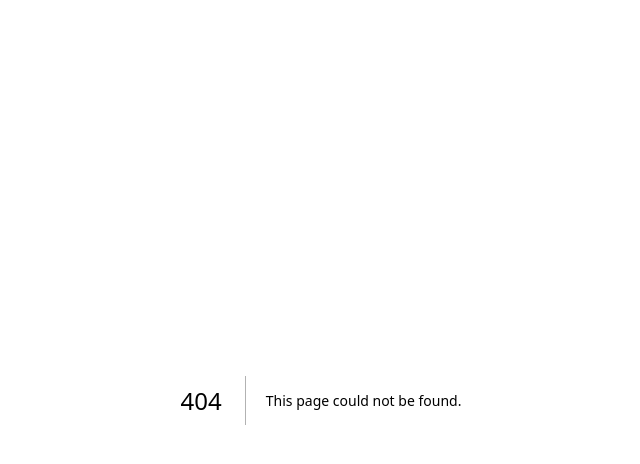
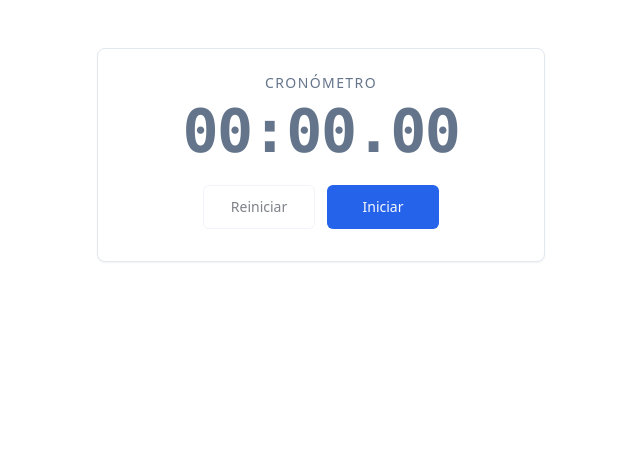
Before and after one commit to matiasne/a-empty-em, a Next.js app: page /stopwatch in a window 1280 px wide. Before the commit this address had no page. Shown: the top 464 px of the page, without its empty margins (319-959 px from the left). Built offline with nearby package versions, Linux system fonts and the light colour scheme.

Commit message:
feat(agent): create en html un counter
Task ID: g2CXzPg8YoEt0W5cYnX7
Type: feature
Priority: medium

```diff
--- a/src/app/page.tsx
+++ b/src/app/page.tsx
@@ -19,6 +19,9 @@ export default function HomePage() {
             </Button>
             <Button variant="outline" asChild>
               <Link href="/users">View Users</Link>
+            </Button>
+            <Button variant="outline" asChild>
+              <Link href="/stopwatch">Cronómetro</Link>
             </Button>
           </div>
         </div>
--- /dev/null
+++ b/src/app/stopwatch/page.tsx
@@ -0,0 +1,14 @@
+import { Stopwatch } from '@/components/stopwatch/stopwatch'
+
+export const metadata = {
+  title: 'Cronómetro',
+  description: 'Cronómetro con vueltas',
+}
+
+export default function StopwatchPage() {
+  return (
+    <div className="container mx-auto px-4 py-12">
+      <Stopwatch />
+    </div>
+  )
+}
--- /dev/null
+++ b/src/components/stopwatch/stopwatch.tsx
@@ -0,0 +1,196 @@
+'use client'
+
+import { useCallback, useEffect, useRef, useState } from 'react'
+import { Button } from '@/components/ui/button'
+import { Card, CardContent, CardHeader, CardTitle } from '@/components/ui/card'
+import { cn } from '@/lib/utils'
+
+interface Lap {
+  id: number
+  time: number
+  delta: number
+}
+
+function formatTime(ms: number): string {
+  const centiseconds = Math.floor((ms % 1000) / 10)
+  const seconds = Math.floor((ms / 1000) % 60)
+  const minutes = Math.floor((ms / 60000) % 60)
+  const hours = Math.floor(ms / 3600000)
+
+  if (hours > 0) {
+    return [
+      String(hours).padStart(2, '0'),
+      String(minutes).padStart(2, '0'),
+      String(seconds).padStart(2, '0'),
+    ].join(':') + `.${String(centiseconds).padStart(2, '0')}`
+  }
+
+  return [
+    String(minutes).padStart(2, '0'),
+    String(seconds).padStart(2, '0'),
+  ].join(':') + `.${String(centiseconds).padStart(2, '0')}`
+}
+
+export function Stopwatch() {
+  const [elapsed, setElapsed] = useState(0)
+  const [isRunning, setIsRunning] = useState(false)
+  const [laps, setLaps] = useState<Lap[]>([])
+
+  const startTimeRef = useRef<number | null>(null)
+  const accumulatedRef = useRef(0)
+  const rafRef = useRef<number | null>(null)
+
+  const tick = useCallback(() => {
+    if (startTimeRef.current !== null) {
+      setElapsed(accumulatedRef.current + (Date.now() - startTimeRef.current))
+      rafRef.current = requestAnimationFrame(tick)
+    }
+  }, [])
+
+  const handleStartPause = useCallback(() => {
+    if (isRunning) {
+      // Pause
+      if (startTimeRef.current !== null) {
+        accumulatedRef.current += Date.now() - startTimeRef.current
+        startTimeRef.current = null
+      }
+      if (rafRef.current !== null) {
+        cancelAnimationFrame(rafRef.current)
+        rafRef.current = null
+      }
+      setIsRunning(false)
+    } else {
+      // Start / Resume
+      startTimeRef.current = Date.now()
+      setIsRunning(true)
+      rafRef.current = requestAnimationFrame(tick)
+    }
+  }, [isRunning, tick])
+
+  const handleReset = useCallback(() => {
+    if (rafRef.current !== null) {
+      cancelAnimationFrame(rafRef.current)
+      rafRef.current = null
+    }
+    startTimeRef.current = null
+    accumulatedRef.current = 0
+    setElapsed(0)
+    setIsRunning(false)
+    setLaps([])
+  }, [])
+
+  const handleLap = useCallback(() => {
+    if (!isRunning) return
+    setLaps((prev: Lap[]) => {
+      const lastLapTime = prev.length > 0 ? prev[prev.length - 1].time : 0
+      return [
+        ...prev,
+        {
+          id: prev.length + 1,
+          time: elapsed,
+          delta: elapsed - lastLapTime,
+        },
+      ]
+    })
+  }, [isRunning, elapsed])
+
+  // Cleanup on unmount
+  useEffect(() => {
+    return () => {
+      if (rafRef.current !== null) cancelAnimationFrame(rafRef.current)
+    }
+  }, [])
+
+  const bestLap = laps.length > 1 ? Math.min(...laps.map((l: Lap) => l.delta)) : null
+  const worstLap = laps.length > 1 ? Math.max(...laps.map((l: Lap) => l.delta)) : null
+
+  return (
+    <div className="flex flex-col items-center gap-8 w-full max-w-md mx-auto">
+      {/* Display */}
+      <Card className="w-full">
+        <CardHeader className="pb-2">
+          <CardTitle className="text-center text-muted-foreground text-sm font-medium uppercase tracking-widest">
+            Cronómetro
+          </CardTitle>
+        </CardHeader>
+        <CardContent className="flex flex-col items-center gap-6 pb-8">
+          {/* Time display */}
+          <div
+            className={cn(
+              'font-mono text-6xl font-bold tabular-nums tracking-tight transition-colors duration-300',
+              isRunning ? 'text-primary' : elapsed > 0 ? 'text-foreground' : 'text-muted-foreground'
+            )}
+            aria-live="polite"
+            aria-label={`Tiempo transcurrido: ${formatTime(elapsed)}`}
+          >
+            {formatTime(elapsed)}
+          </div>
+
+          {/* Controls */}
+          <div className="flex gap-3 w-full justify-center">
+            <Button
+              variant="outline"
+              size="lg"
+              onClick={isRunning ? handleLap : handleReset}
+              disabled={!isRunning && elapsed === 0}
+              className="w-28"
+            >
+              {isRunning ? 'Vuelta' : 'Reiniciar'}
+            </Button>
+
+            <Button
+              size="lg"
+              onClick={handleStartPause}
+              className={cn(
+                'w-28 transition-colors',
+                isRunning
+                  ? 'bg-destructive hover:bg-destructive/90 text-destructive-foreground'
+                  : 'bg-primary hover:bg-primary/90 text-primary-foreground'
+              )}
+            >
+              {isRunning ? 'Pausar' : elapsed > 0 ? 'Reanudar' : 'Iniciar'}
+            </Button>
+          </div>
+        </CardContent>
+      </Card>
+
+      {/* Laps */}
+      {laps.length > 0 && (
+        <Card className="w-full">
+          <CardHeader className="pb-2">
+            <CardTitle className="text-sm font-medium text-muted-foreground uppercase tracking-widest">
+              Vueltas
+            </CardTitle>
+          </CardHeader>
+          <CardContent className="p-0">
+            <ul className="divide-y divide-border max-h-64 overflow-y-auto">
+              {[...laps].reverse().map((lap) => {
+                const isBest = bestLap !== null && lap.delta === bestLap
+                const isWorst = worstLap !== null && lap.delta === worstLap
+
+                return (
+                  <li
+                    key={lap.id}
+                    className={cn(
+                      'flex items-center justify-between px-6 py-3 text-sm',
+                      isBest && 'text-green-600 dark:text-green-400',
+                      isWorst && 'text-destructive'
+                    )}
+                  >
+                    <span className="font-medium">Vuelta {lap.id}</span>
+                    <div className="flex gap-6 font-mono">
+                      <span className="text-muted-foreground">
+                        +{formatTime(lap.delta)}
+                      </span>
+                      <span className="font-semibold">{formatTime(lap.time)}</span>
+                    </div>
+                  </li>
+                )
+              })}
+            </ul>
+          </CardContent>
+        </Card>
+      )}
+    </div>
+  )
+}
```
